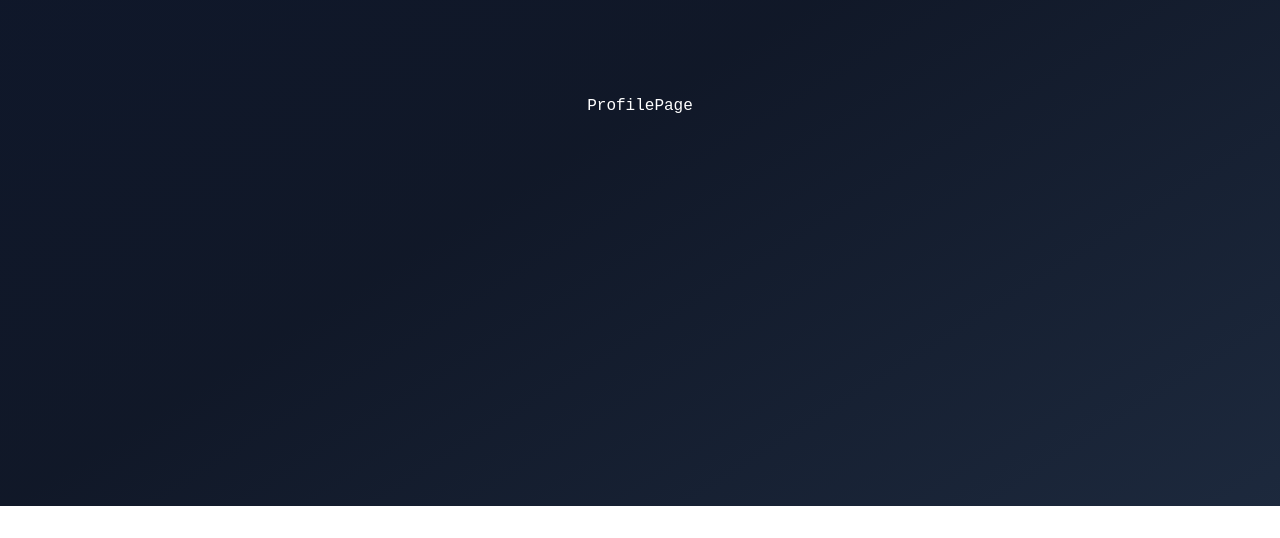
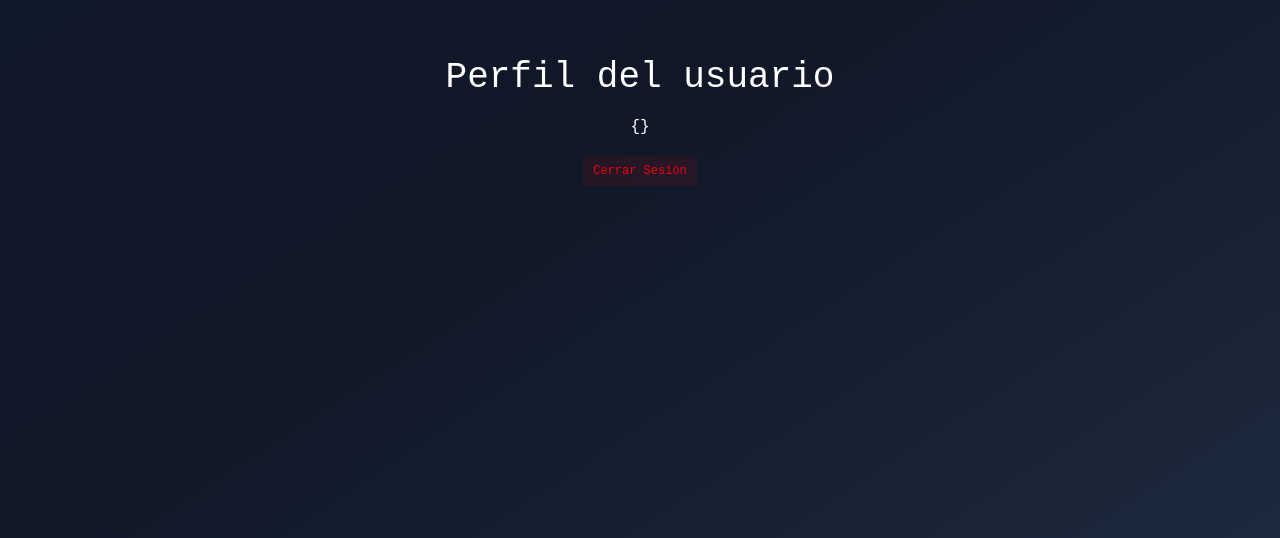
Before and after one commit to CarlosRamosDeveloper/03-hooks-app, a React (Vite) app: page /profile in a window 1280 px wide. Shown: the part 294-832 px from the top of the page. Before the commit the page ends 800 px from the top, so only its background shows below. Built offline with nearby package versions, Linux system fonts and the light colour scheme.

Commit message:
Implemented profile Page

```diff
--- a/src/09-useContext/pages/profile/ProfilePage.tsx
+++ b/src/09-useContext/pages/profile/ProfilePage.tsx
@@ -1,3 +1,12 @@
+import { Button } from '@/components/ui/button';
+
 export const ProfilePage = () => {
-  return <div>ProfilePage</div>;
+  return (
+    <div className="flex flex-col items-center justify-center min-h-screen">
+      <h1 className="text-4xl">Perfil del usuario</h1>
+      <hr />
+      <pre className="my-4">{JSON.stringify({}, null, 2)}</pre>
+      <Button variant="destructive">Cerrar Sesión</Button>
+    </div>
+  );
 };
```
